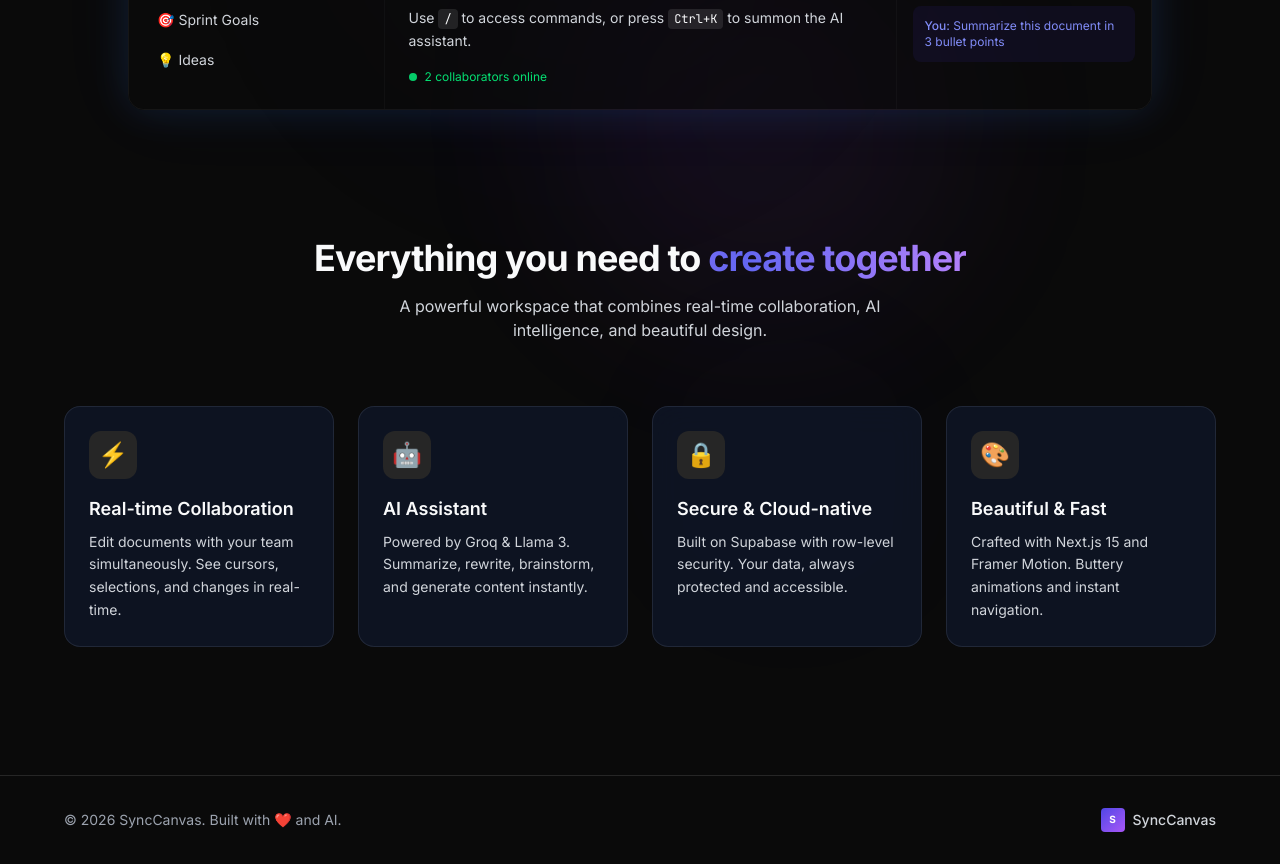
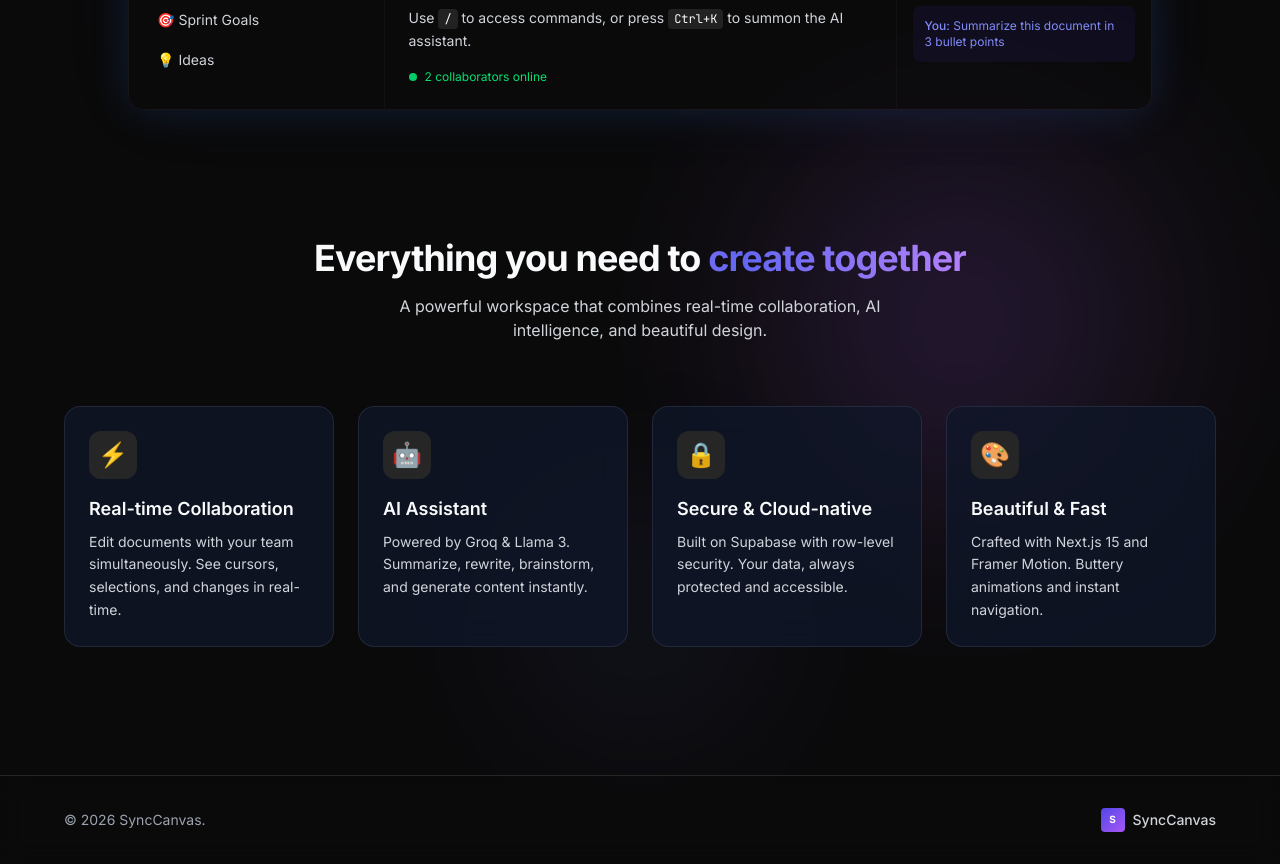
Before and after one commit to rifaldy15/SyncCanvas, a Next.js app: page / in a window 1280 px wide. Shown: the part 770-1634 px from the top of the page. Built offline with nearby package versions, Linux system fonts and the light colour scheme.

Commit message:
style: apply grid pattern to landing page and clean footer

```diff
--- a/src/app/page.tsx
+++ b/src/app/page.tsx
@@ -37,16 +37,19 @@ const features = [
 
 export default function LandingPage() {
   return (
-    <main className="relative min-h-screen overflow-hidden">
+    <main className="relative min-h-screen overflow-hidden bg-surface-950">
+      {/* Dynamic Grid Pattern */}
+      <div className="absolute inset-0 bg-[linear-gradient(to_right,#80808012_1px,transparent_1px),linear-gradient(to_bottom,#80808012_1px,transparent_1px)] bg-size-[24px_24px] mask-[radial-gradient(ellipse_60%_50%_at_50%_0%,#000_70%,transparent_100%)]" />
+
       {/* Background Orbs */}
-      <div className="pointer-events-none absolute inset-0">
-        <div className="absolute left-1/4 top-1/4 h-[500px] w-[500px] rounded-full bg-brand-600/10 blur-[120px] animate-pulse-glow" />
+      <div className="pointer-events-none absolute inset-0 mix-blend-screen">
+        <div className="absolute left-1/4 top-1/4 h-[500px] w-[500px] -translate-x-1/2 -translate-y-1/2 rounded-full bg-brand-600/20 blur-[120px] animate-pulse-glow" />
         <div
-          className="absolute right-1/4 bottom-1/3 h-[400px] w-[400px] rounded-full bg-accent-500/10 blur-[100px] animate-pulse-glow"
+          className="absolute right-1/4 bottom-1/3 h-[400px] w-[400px] translate-x-1/2 translate-y-1/2 rounded-full bg-accent-500/20 blur-[100px] animate-pulse-glow"
           style={{ animationDelay: "1.5s" }}
         />
         <div
-          className="absolute left-1/2 top-2/3 h-[300px] w-[300px] rounded-full bg-brand-400/5 blur-[80px] animate-pulse-glow"
+          className="absolute left-1/2 top-2/3 h-[300px] w-[300px] -translate-x-1/2 translate-y-1/2 rounded-full bg-brand-400/15 blur-[80px] animate-pulse-glow"
           style={{ animationDelay: "3s" }}
         />
       </div>
@@ -295,13 +298,11 @@ export default function LandingPage() {
       </section>
 
       {/* Footer */}
-      <footer className="border-t border-surface-800 px-6 py-8">
+      <footer className="border-t border-surface-800 px-6 py-8 relative z-10 bg-surface-950/50 backdrop-blur-md">
         <div className="mx-auto flex max-w-6xl items-center justify-between">
-          <div className="text-sm text-text-muted">
-            © 2026 SyncCanvas. Built with ❤️ and AI.
-          </div>
+          <div className="text-sm text-text-muted">© 2026 SyncCanvas.</div>
           <div className="flex items-center gap-2">
-            <div className="flex h-6 w-6 items-center justify-center rounded bg-gradient-to-br from-brand-500 to-accent-500">
+            <div className="flex h-6 w-6 items-center justify-center rounded bg-linear-to-br from-brand-500 to-accent-500">
               <span className="text-[10px] font-bold text-white">S</span>
             </div>
             <span className="text-sm font-medium text-text-secondary">
```
